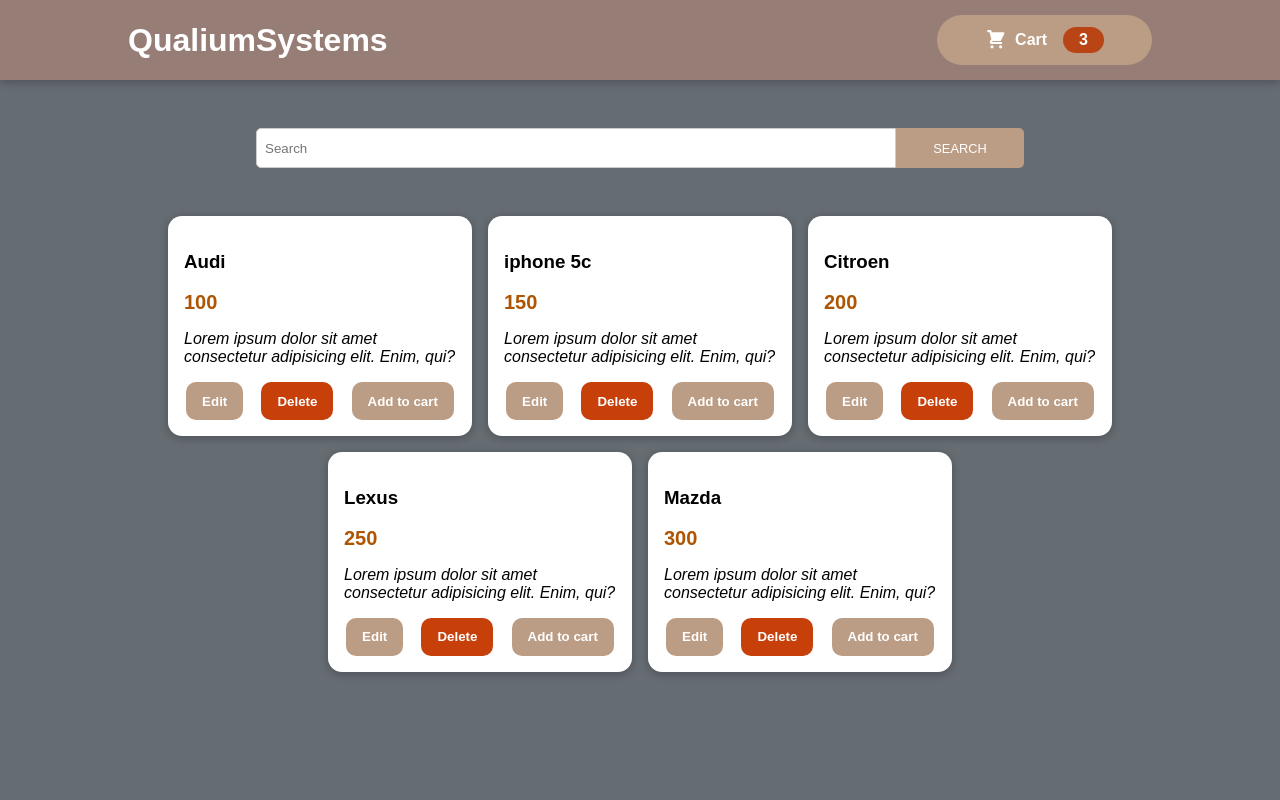
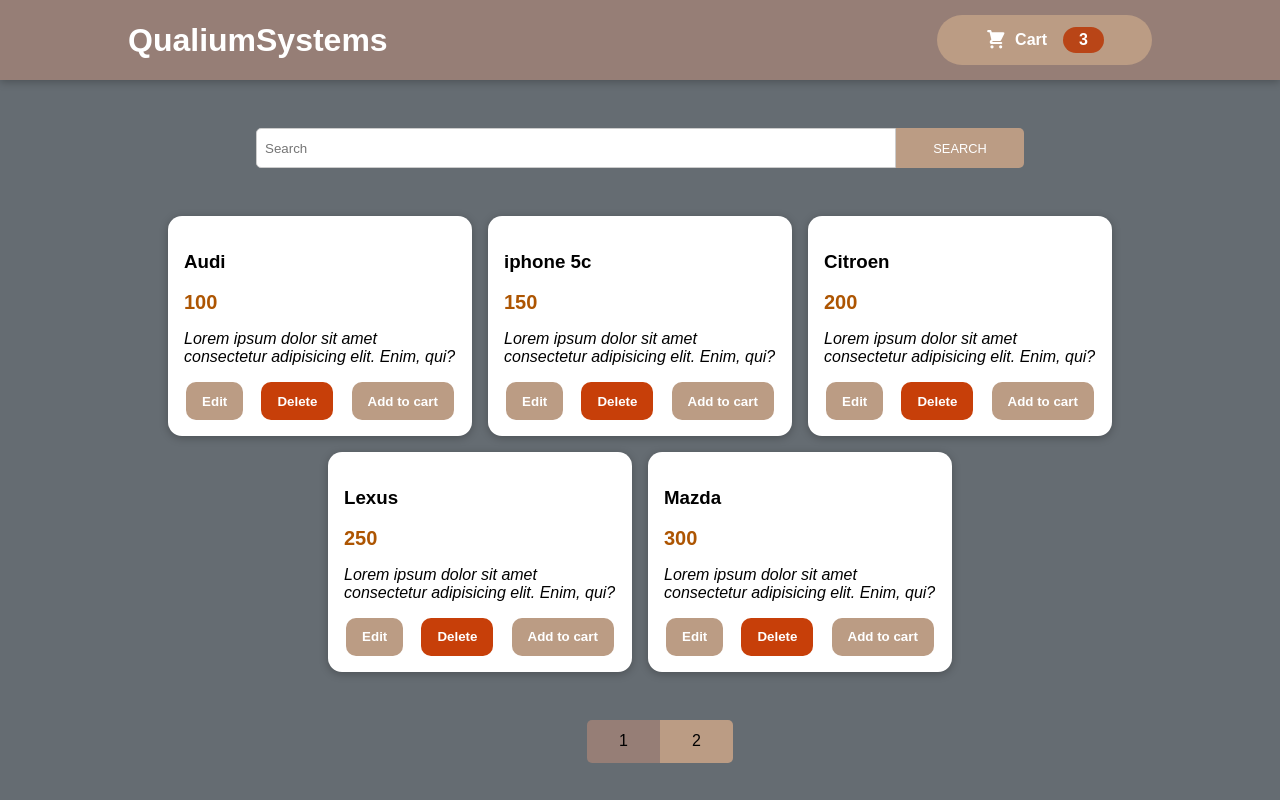
Before and after one commit to Samwa-ua/qualium-react-task, a React (Create React App) app: page / in a window 1280 px wide. Built offline with nearby package versions, Linux system fonts and the light colour scheme.

Commit message:
feat: Add pagination markup

```diff
--- /dev/null
+++ b/src/components/Pagination/Pagination.js
@@ -0,0 +1,16 @@
+import React from "react";
+
+import styles from "./Pagination.module.css";
+
+const Pagination = () => {
+  return (
+    <nav>
+      <ul className={styles.pagination}>
+        <li className={styles.active_page}>1</li>
+        <li className={styles.page}>2</li>
+      </ul>
+    </nav>
+  );
+};
+
+export default Pagination;
--- /dev/null
+++ b/src/components/Pagination/Pagination.module.css
@@ -0,0 +1,20 @@
+.pagination {
+  display: flex;
+  justify-content: center;
+  list-style: none;
+}
+
+.page {
+  background-color: #bb9c84;
+  border-top-right-radius: 5px;
+  border-bottom-right-radius: 5px;
+  cursor: pointer;
+  padding: 0.8rem 2rem;
+}
+
+.active_page {
+  background-color: #967e76;
+  border-top-left-radius: 5px;
+  border-bottom-left-radius: 5px;
+  padding: 0.8rem 2rem;
+}
--- a/src/pages/MainView/MainView.js
+++ b/src/pages/MainView/MainView.js
@@ -1,13 +1,15 @@
 import React from "react";
 
+import SearchForm from "../../components/SearchForm/SearchForm";
 import ProductsList from "../../components/Products/ProductsList";
-import SearchForm from "../../components/SearchForm/SearchForm";
+import Pagination from "../../components/Pagination/Pagination";
 
 const MainView = () => {
   return (
     <>
       <SearchForm />
       <ProductsList />
+      <Pagination />
     </>
   );
 };
```
